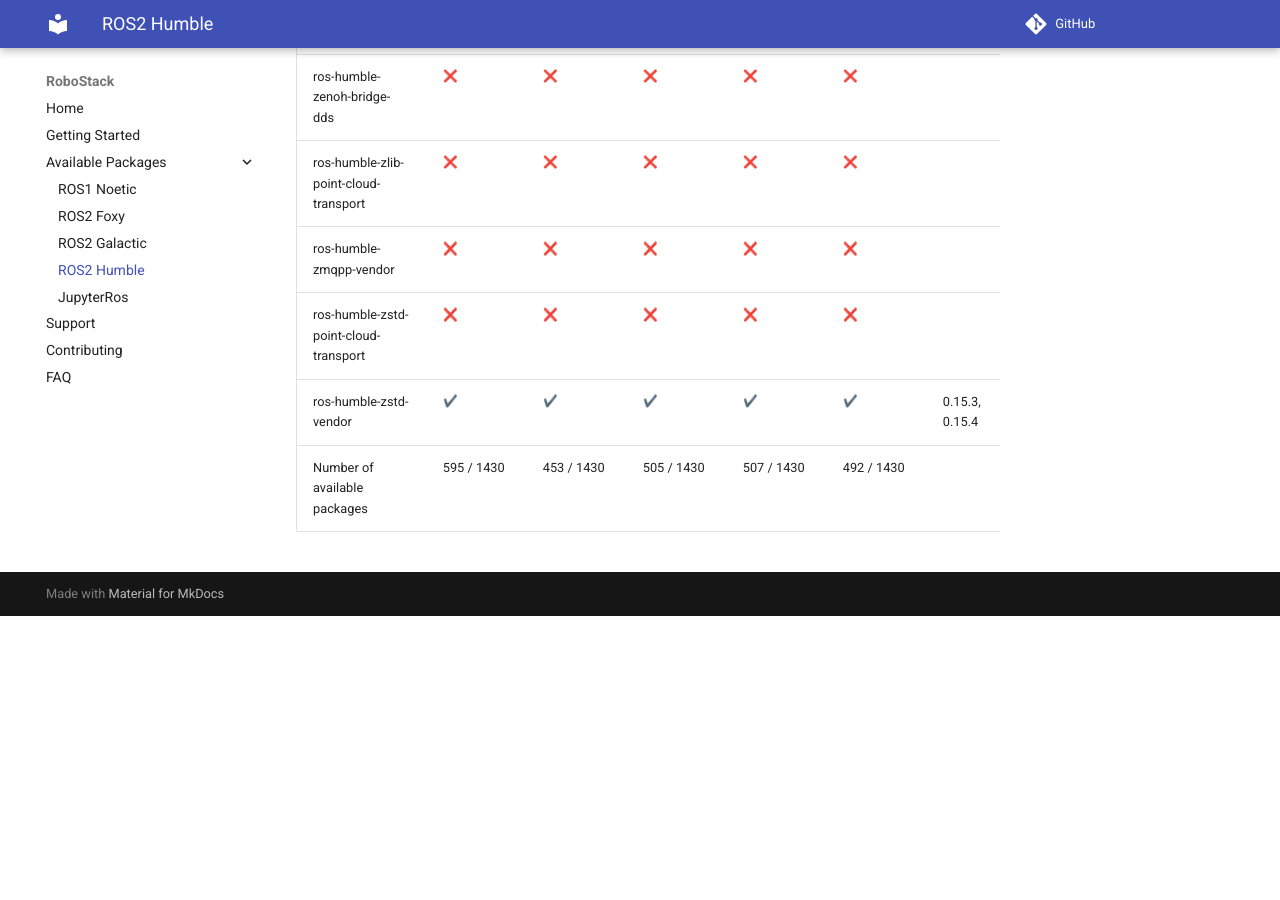
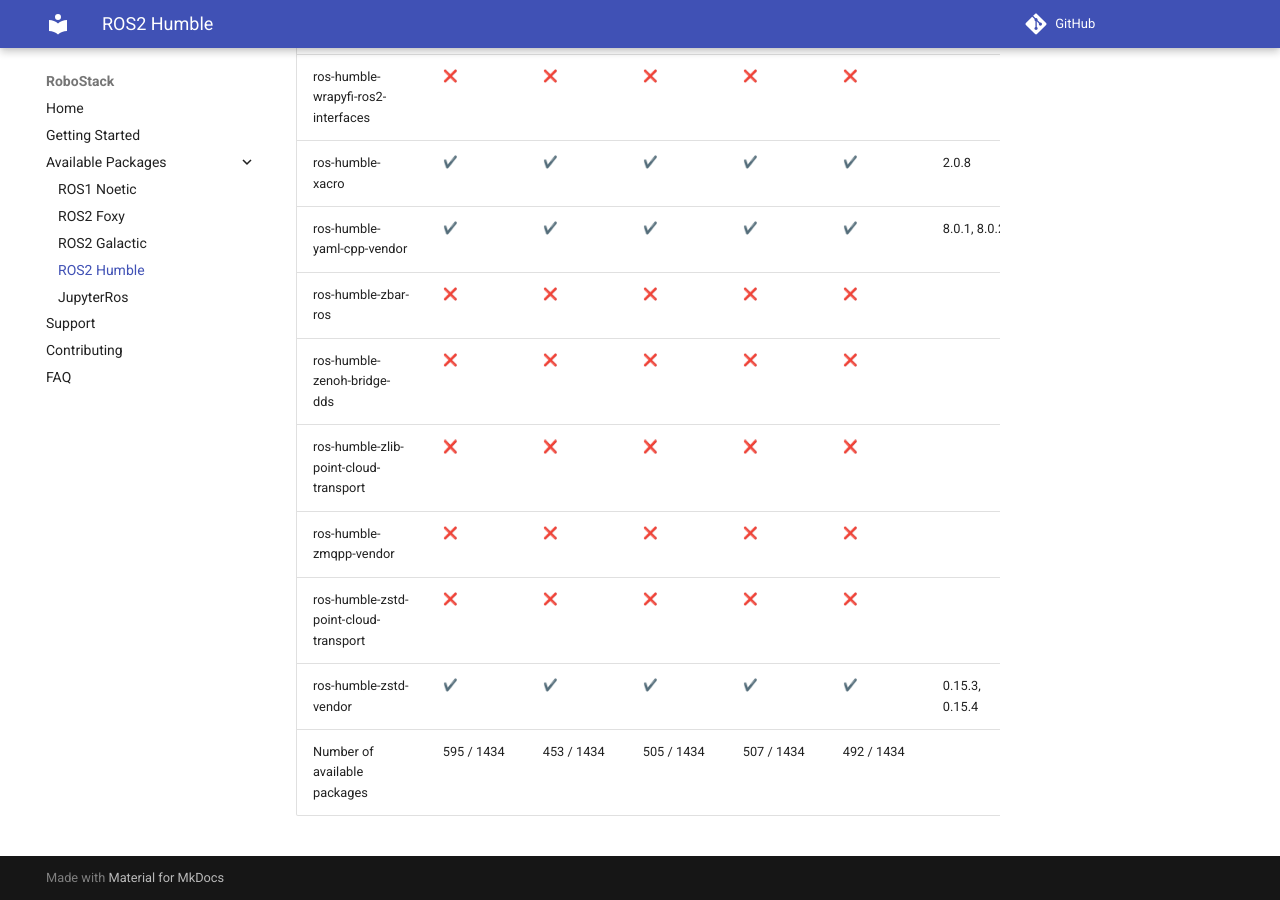
Before and after one commit to RoboStack/robostack.github.io, an MkDocs documentation site: the page built from docs/humble.md, in a window 1280 px wide and 900 px high, scrolled down 108480 px. Built offline with MkDocs 1.6.1 and Material for MkDocs 9.7.7, drawn with Linux system fonts in a browser that asks for light colours; emoji names are drawn with the system emoji font; comment, search, counter and statistics services are not loaded; before the commit the page ends 109096 px from its top, so only the background shows below that; some of the changed text lies outside the part shown.

Commit message:
Update tables

```diff
--- a/docs/humble.md
+++ b/docs/humble.md
@@ -1430,4 +1434,4 @@
 | ros-humble-zmqpp-vendor | :x: { data-sort='0' } | :x: { data-sort='0' } | :x: { data-sort='0' } | :x: { data-sort='0' } | :x: { data-sort='0' } |   |
 | ros-humble-zstd-point-cloud-transport | :x: { data-sort='0' } | :x: { data-sort='0' } | :x: { data-sort='0' } | :x: { data-sort='0' } | :x: { data-sort='0' } |   |
 | ros-humble-zstd-vendor | :heavy_check_mark: { data-sort='1' } | :heavy_check_mark: { data-sort='1' } | :heavy_check_mark: { data-sort='1' } | :heavy_check_mark: { data-sort='1' } | :heavy_check_mark: { data-sort='1' } | 0.15.3, 0.15.4  |
-| Number of available packages |  595 / 1430 | 453 / 1430 | 505 / 1430 | 507 / 1430 | 492 / 1430 |
+| Number of available packages |  595 / 1434 | 453 / 1434 | 505 / 1434 | 507 / 1434 | 492 / 1434 |
```
Also changed, not shown: other parts of docs/humble.md (+4 -0 lines).
